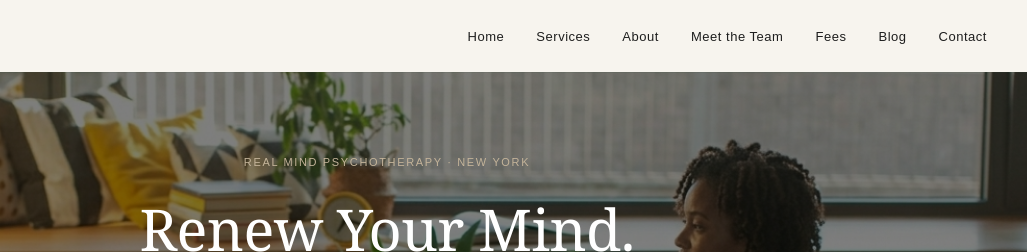
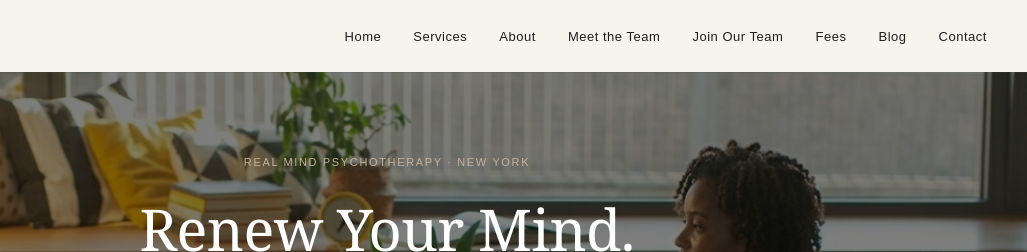
Before and after one commit to adisher/realmind, a website: page index.html in a window 1280 px wide. Shown: the top 252 px of the page, 253-1280 px from the left. Drawn offline with Linux system fonts and the light colour scheme.

Commit message:
another commit

```diff
--- a/js/main.js
+++ b/js/main.js
@@ -39,6 +39,7 @@ const HEADER_HTML = `
         </li>
         <li><a href="/about">About</a></li>
         <li><a href="/meet-the-team">Meet the Team</a></li>
+        <li><a href="/join-our-team">Join Our Team</a></li>
         <li><a href="/fees">Fees</a></li>
         <li><a href="/blog">Blog</a></li>
         <li><a href="/contact">Contact</a></li>
@@ -66,6 +67,7 @@ const HEADER_HTML = `
     </div>
     <div class="mobile-nav-item"><a href="/about">About</a></div>
     <div class="mobile-nav-item"><a href="/meet-the-team">Meet the Team</a></div>
+    <div class="mobile-nav-item"><a href="/join-our-team">Join Our Team</a></div>
     <div class="mobile-nav-item"><a href="/fees">Fees</a></div>
     <div class="mobile-nav-item"><a href="/blog">Blog</a></div>
     <div class="mobile-nav-item"><a href="/contact">Contact</a></div>
```
Also changed, not shown: join-our-team.html (+1 -1 lines), images/blog-01.jpg (added), images/blog-02.png (added), 1 other file.
